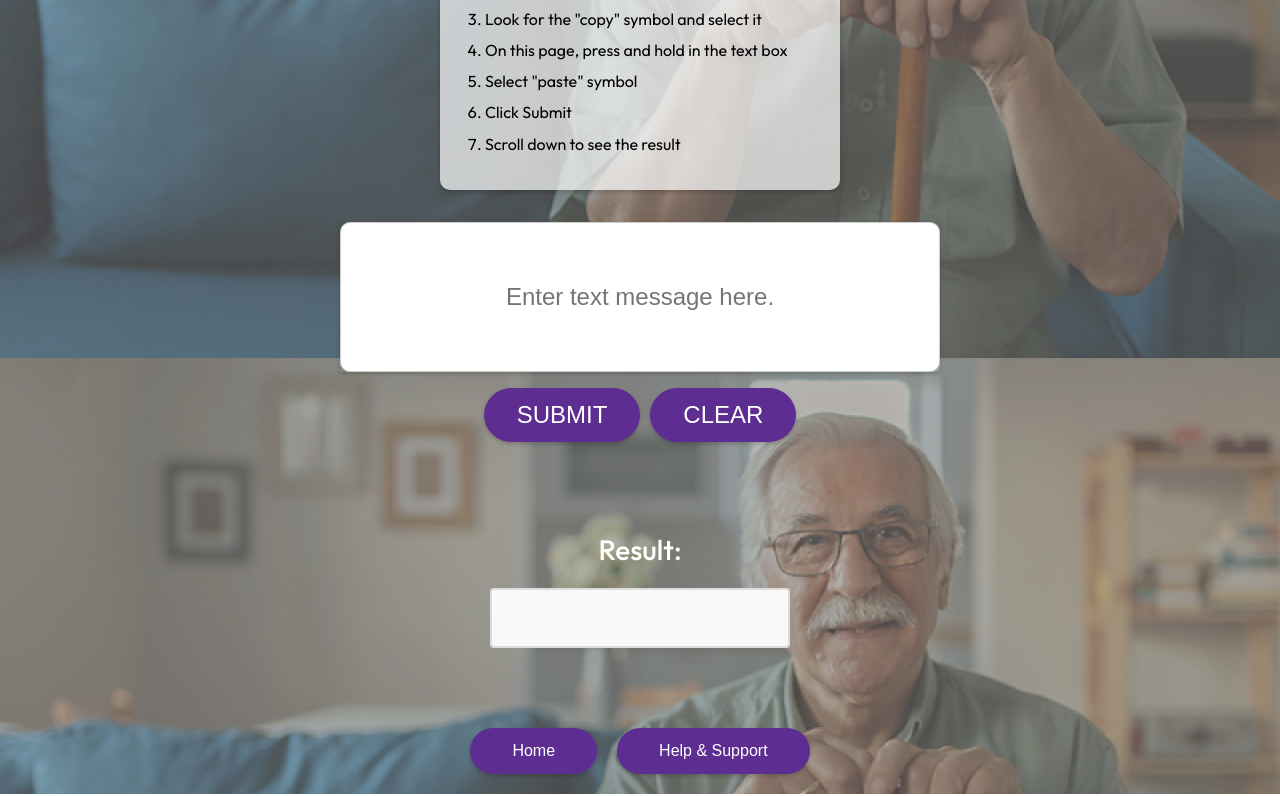
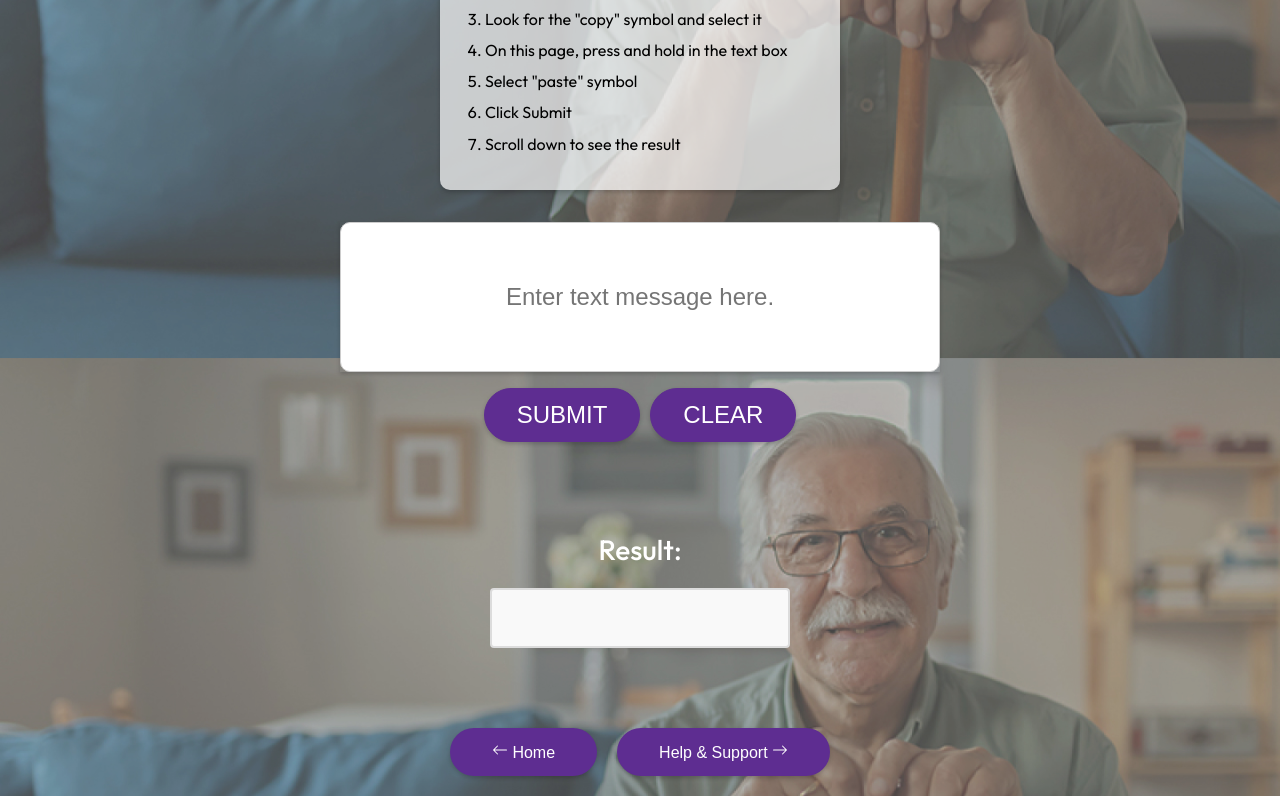
Before and after one commit to mishrab05/scamguard, a React (Create React App) app: page /detectscam in a window 1280 px wide. Shown: the part 449-1245 px from the top of the page. Built offline with nearby package versions, Linux system fonts and the light colour scheme.

Commit message:
added arrows

```diff
--- a/src/routes/Detectscam.js
+++ b/src/routes/Detectscam.js
@@ -4,6 +4,7 @@ import '../App.css'; // Import CSS file for global styles
 import Navbar from '../components/Navbar'; // Import Navbar component
 import Image from '../assets/trackorbg.jpg'; // Import image asset
 import axios from 'axios'; // Import axios for making HTTP requests
+import { BsArrowLeft, BsArrowRight } from 'react-icons/bs'; // Import the arrow left icon from React Icons
 
 // Define the Detectscam component
 const Detectscam = () => {
@@ -94,8 +95,8 @@ const Detectscam = () => {
         <section className="result-section">
           <div className="result-actions">
             {/* Navigation buttons */}
-            <button className="homeButton" onClick={() => navigate('/')}>Home</button>
-            <button className="learn-more" onClick={() => navigate('/helpsupport')}>Help & Support</button>
+            <button className="homeButton" onClick={() => navigate('/')}><BsArrowLeft />  Home</button>
+            <button className="learn-more" onClick={() => navigate('/helpsupport')}>Help & Support <BsArrowRight /></button>
           </div>
         </section>
 
```
